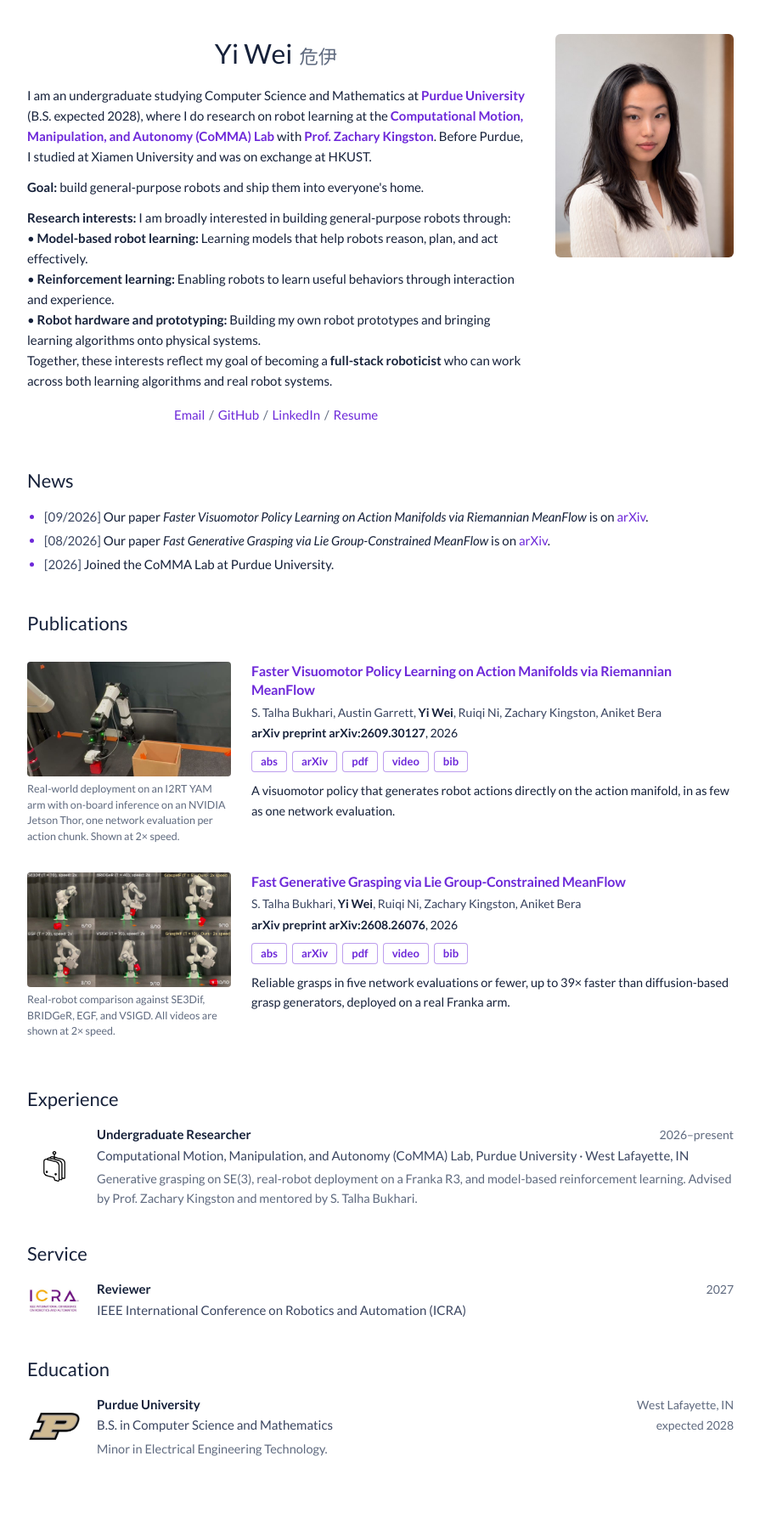
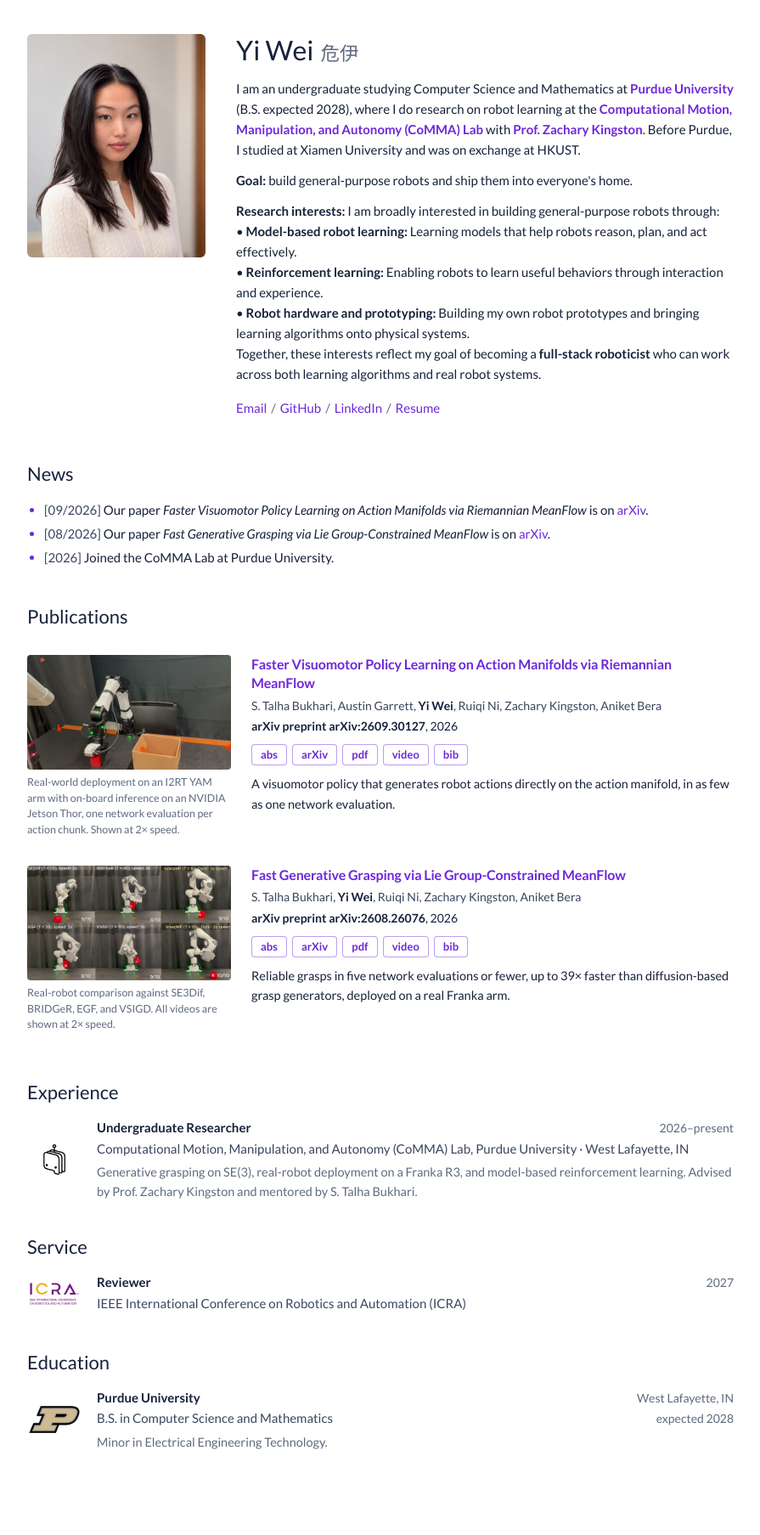
Before and after one commit to yiwei19/yiwei19.github.io, a Jekyll site: the page built from index.html, in a window 1280 px wide. Shown: the whole page at 85% size, without its empty margins (192-1087 px from the left). Built offline with Jekyll 4.4.1, drawn with Linux system fonts in a browser that asks for light colours; some web fonts are replaced.

Commit message:
Put headshot on the left of the intro
Co-Authored-By: Claude Opus 5.5 <noreply@anthropic.com>

```diff
--- a/assets/css/style.css
+++ b/assets/css/style.css
@@ -82,11 +82,11 @@ a:focus-visible, button:focus-visible { outline: 2px solid var(--accent); outlin
    Intro: name + bio on the left, photo on the right
    ========================================================================== */
 .intro {
-  display: grid; grid-template-columns: 1fr 210px; gap: 36px;
+  display: grid; grid-template-columns: 210px 1fr; gap: 36px;
   align-items: start; padding-bottom: 18px;
 }
 .intro h1 {
-  margin: 4px 0 18px; text-align: center;
+  margin: 0 0 14px;
   font-size: 32px; font-weight: 400; line-height: 1.2;
 }
 .intro h1 .cn { font-family: var(--cn); font-weight: 400; color: var(--muted); font-size: 0.7em; letter-spacing: normal; margin-left: 8px; }
@@ -94,8 +94,9 @@ a:focus-visible, button:focus-visible { outline: 2px solid var(--accent); outlin
 .intro p.muted { color: var(--muted); }
 .intro p b { font-weight: 700; }
 .intro p a b { color: var(--accent); }
-.intro .contact { text-align: center; margin-top: 16px; }
+.intro .contact { margin-top: 16px; }
 .intro .contact .sep { color: var(--muted); margin: 0 2px; }
+.intro .portrait { order: -1; }
 .intro .portrait img {
   width: 100%; aspect-ratio: 4/5; object-fit: cover; object-position: 50% 30%;
   display: block; border-radius: 6px; background: var(--wash);
@@ -243,7 +244,8 @@ a:focus-visible, button:focus-visible { outline: 2px solid var(--accent); outlin
    ========================================================================== */
 @media (max-width: 720px) {
   .intro { grid-template-columns: 1fr; gap: 16px; }
-  .intro .portrait { order: -1; width: 160px; margin: 0 auto; }
+  .intro .portrait { width: 160px; margin: 0 auto; }
+  .intro h1, .intro .contact { text-align: center; }
   .entry { grid-template-columns: 1fr; gap: 14px; }
   .entry .media { max-width: 420px; }
   .cvlist .item.has-logo { grid-template-columns: 48px 1fr; gap: 14px; }
```
